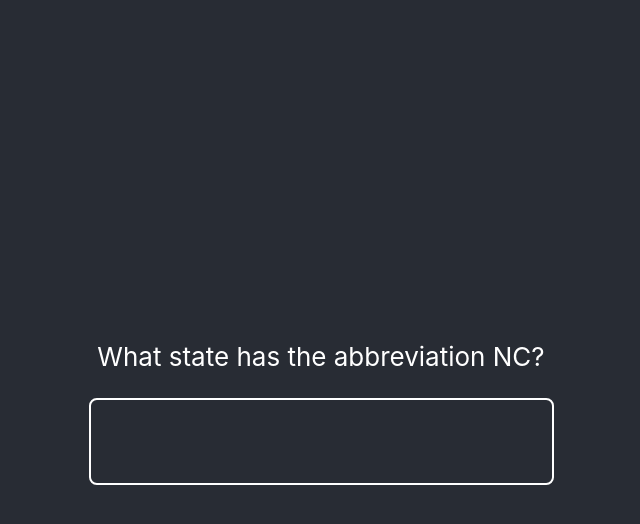
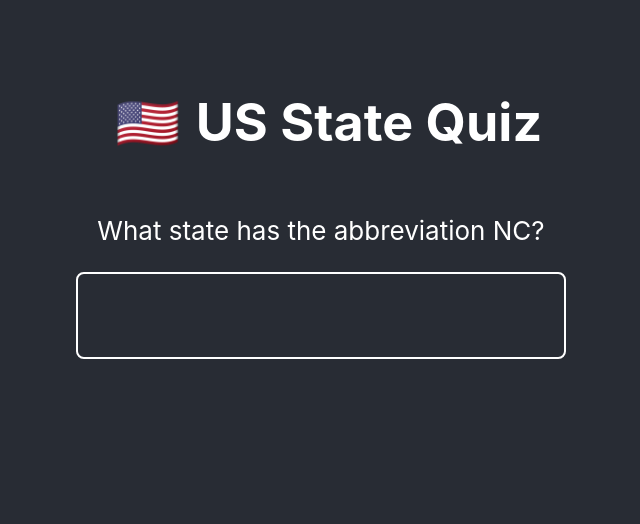
Before and after one commit to dexmo007/us-state-quiz, a React (Create React App) app: page / in a window 1280 px wide. Shown: the top 524 px of the page, without its empty margins (319-959 px from the left). Built offline with nearby package versions, Linux system fonts and the light colour scheme.

Commit message:
better transitions, added title

```diff
--- a/package.json
+++ b/package.json
@@ -1,12 +1,13 @@
 {
   "name": "us-state-quiz",
   "version": "0.1.0",
-  "private": true,
+  "private": false,
   "dependencies": {
     "classnames": "^2.2.6",
     "react": "^16.8.6",
     "react-dom": "^16.8.6",
-    "react-scripts": "3.0.1"
+    "react-scripts": "3.0.1",
+    "react-transition-group": "^4.2.1"
   },
   "scripts": {
     "start": "react-scripts start",
--- a/src/App.css
+++ b/src/App.css
@@ -5,11 +5,19 @@
   display: flex;
   flex-direction: column;
   align-items: center;
-  justify-content: center;
   font-size: calc(10px + 2vmin);
   color: white;
-  /* max-width: 500px;
-  margin: auto; */
+  margin-top: 7vh;
+}
+
+.App .container {
+  display: flex;
+  flex-direction: column;
+}
+
+.App form {
+  display: flex;
+  flex-direction: column;
 }
 
 .App input {
@@ -35,6 +43,9 @@
   color: #882424;
   border-color: #882424;
   animation: shake 750ms ease-in-out 0s 1;
+}
+.App input.answer.gave_up {
+  text-decoration: line-through;
 }
 
 @keyframes shake {
@@ -129,3 +140,39 @@
 .App-link {
   color: #61dafb;
 }
+
+.result-msg-enter {
+  transform: scale(0);
+  opacity: 0;
+}
+.result-msg-enter-active {
+  transform: scale(1);
+  opacity: 1;
+  transition: transform 175ms ease-in-out, opacity 175ms ease-out;
+}
+.result-msg-exit {
+  opacity: 1;
+  transform: scale(1);
+}
+.result-msg-exit-active {
+  opacity: 0;
+  transform: scale(0);
+  transition: transform 175ms ease-in-out, opacity 175ms ease-out;
+}
+
+.question-transition-enter {
+  transform: translateX(-100vw);
+}
+.question-transition-enter-active {
+  transform: scale(1);
+  transition: transform 350ms ease-in-out;
+}
+
+.question-transition-exit {
+  transform: translateX(0);
+}
+
+.question-transition-exit-active {
+  transform: translateX(100vw);
+  transition: transform 250ms ease-in-out;
+}
--- a/src/App.js
+++ b/src/App.js
@@ -1,5 +1,6 @@
 import React from 'react';
 import classNames from 'classnames';
+import { CSSTransition, SwitchTransition } from 'react-transition-group';
 import * as quiz from './quiz';
 import './App.css';
 
@@ -7,7 +8,6 @@ class App extends React.Component {
   state = {
     question: quiz.nextQuestion(),
     answer: '',
-    lastRating: {},
     rating: {}, // absent, correct or wrong
   };
 
@@ -24,12 +24,10 @@ class App extends React.Component {
   }
 
   nextQuestion = () => {
-    this.setState((state) => ({
+    this.setState({
       answer: '',
       question: quiz.nextQuestion(),
-      lastRating: state.rating,
-      rating: {},
-    }));
+    });
     this.inputRef.current.focus();
   };
 
@@ -51,8 +49,11 @@ class App extends React.Component {
       void el.offsetHeight; /* trigger reflow */
       el.style.animation = null;
     }
-
+    if (rating.result === 'correct') {
+      this.setState({ rating, answer: rating.correctAnswer });
+    } else {
       this.setState({ rating });
+    }
   }
 
   giveUp = () => {
@@ -65,41 +66,64 @@ class App extends React.Component {
     this.setState({ answer: event.target.value });
   };
 
+  isResolved() {
+    return (
+      this.state.rating.result === 'correct' ||
+      this.state.rating.result === 'gave_up'
+    );
+  }
+
   render() {
     return (
       <div className="App">
+        <h1>
+          <span role="img" aria-label="US Flag">
+            🇺🇸
+          </span>
+          US State Quiz
+        </h1>
+        <SwitchTransition>
+          <CSSTransition
+            key={this.state.question.id}
+            addEndListener={(node, done) =>
+              node.addEventListener('transitionend', done, false)
+            }
+            classNames="question-transition"
+            onExited={() => this.setState({ rating: {} })}
+            onEntered={() => this.inputRef.current.focus()}
+          >
+            <div className="container">
+              <form onSubmit={this.onSubmit}>
                 <span className="question">{this.state.question.message}</span>
-        <form onSubmit={this.onSubmit}>
                 <input
                   value={this.state.answer}
                   onChange={this.onChange}
-            className={classNames('answer', {
-              wrong: this.state.rating.result === 'wrong',
-            })}
+                  className={classNames('answer', this.state.rating.result)}
                   ref={this.inputRef}
                   spellCheck="false"
+                  readOnly={this.isResolved()}
                 />
               </form>
-        <div
-          className={classNames('hideable', {
-            hidden: !this.state.rating.result,
-          })}
-          style={{ display: 'flex', flexDirection: 'column' }}
+              <SwitchTransition>
+                <CSSTransition
+                  key={this.state.rating.result || 'none'}
+                  addEndListener={(node, done) =>
+                    node.addEventListener('transitionend', done, false)
+                  }
+                  classNames="result-msg"
                 >
-          {this.renderResult()}
+                  <div className="d-flex-v">{this.renderResult()}</div>
+                </CSSTransition>
+              </SwitchTransition>
             </div>
+          </CSSTransition>
+        </SwitchTransition>
       </div>
     );
   }
 
   renderResult() {
-    if (!this.state.rating.result) {
-      return this.renderResultExplicit(this.state.lastRating);
-    }
-    return this.renderResultExplicit(this.state.rating);
-  }
-
-  renderResultExplicit(rating) {
+    const rating = this.state.rating;
     if (rating.result === 'correct') {
       return (
         <React.Fragment>
--- a/src/index.css
+++ b/src/index.css
@@ -30,3 +30,12 @@ button {
 span[role='img'] {
   padding: 0 0.3em;
 }
+
+.d-flex {
+  display: flex;
+}
+
+.d-flex-v {
+  display: flex;
+  flex-direction: column;
+}
--- a/src/quiz.js
+++ b/src/quiz.js
@@ -37,6 +37,7 @@ export function nextQuestion() {
     state,
     message,
     answerField,
+    id: (Math.random() * 1000000).toFixed(0),
   };
 }
 
@@ -51,6 +52,7 @@ export function rate({ state, answerField }, answer) {
   if (answer.trim().toLowerCase() === correctAnswer.toLowerCase()) {
     return {
       result: 'correct',
+      correctAnswer,
     };
   }
   return {
```
Also changed, not shown: 2 other files (tests, documents, lock files or other folders). Lines whose indentation alone changed are shown as unchanged.
